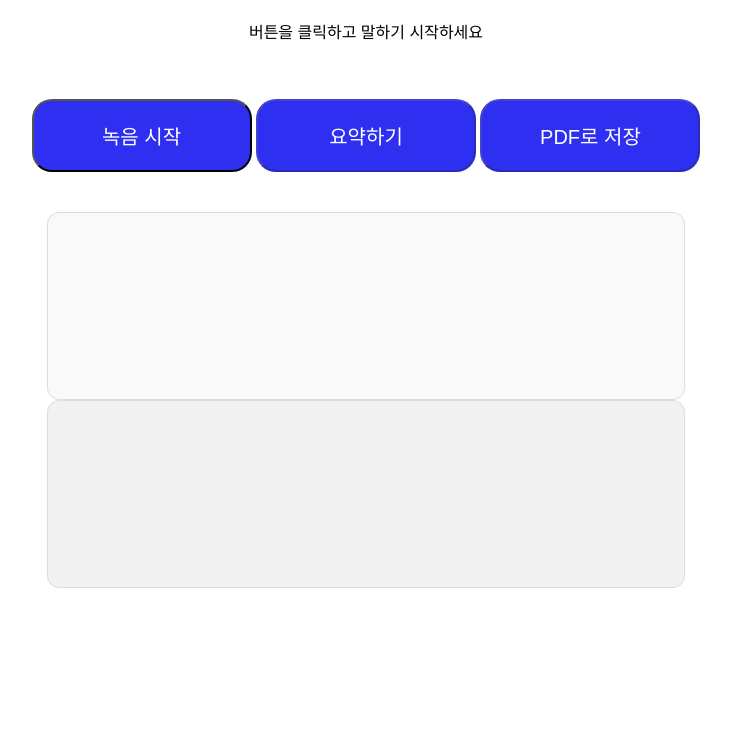
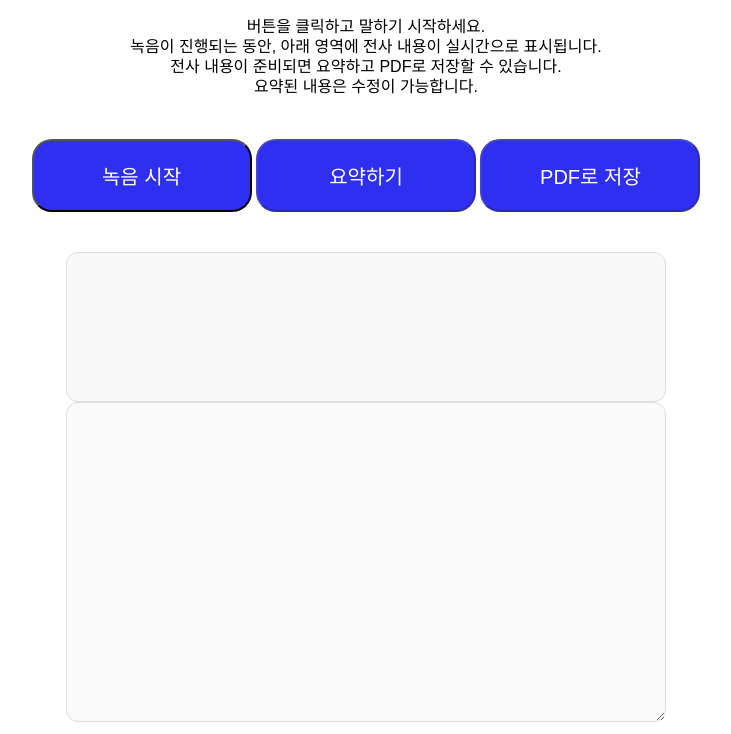
Before and after one commit to zor125/tutoring_app, a website: page public/index.html in a window 1280 px wide. Shown: the part 70-804 px from the top of the page, without its empty margins (274-1005 px from the left). Drawn offline with Linux system fonts and the light colour scheme.

Commit message:
26/01/16 second

```diff
--- a/public/index.html
+++ b/public/index.html
@@ -8,13 +8,18 @@
     </head>
     <body>
         <h1>과외 자동 기록지</h1>
-        <P>버튼을 클릭하고 말하기 시작하세요</P>
+        <P>버튼을 클릭하고 말하기 시작하세요.</P>
+        <P>녹음이 진행되는 동안, 아래 영역에 전사 내용이 실시간으로 표시됩니다.</P>
+        <P>전사 내용이 준비되면 요약하고 PDF로 저장할 수 있습니다.</P>
+        <P>요약된 내용은 수정이 가능합니다.</P>
         <button id="recording-button">녹음 시작</button>
         <button id="summary-button" disabled>요약하기</button>
         <button id="pdf-button" disabled>PDF로 저장</button>
-        <div id="transcription-result"></div>
-        <div id= "summary-result" aria-live="polite"></div>
-        <p id = "error-message" hidden aria-hidden="true">
+        <div class="content-wrap">
+          <div id="transcription-result"></div>
+          <textarea id="summary-result" aria-live="polite"></textarea>
+        </div>
+         <p id = "error-message" hidden aria-hidden="true">
             Button was removed<br>Your browser doesn't support Speech Recognition with
         </p>
 
--- a/public/speech-api.js
+++ b/public/speech-api.js
@@ -1,4 +1,13 @@
 window.addEventListener("DOMContentLoaded", () => {
+  const prettifySummary = (md) => {
+  return md
+    .replace(/\*\*(.+?)\*\*/g, "$1")
+    .replace(/^###\s+(.+)$/gm, "【$1】")
+    .replace(/^####\s+(.+)$/gm, "  - $1")
+    .replace(/^- /gm, "• ")
+    .replace(/^---$/gm, "────────────")
+    .trim();
+  };
   const recordingButton = document.getElementById("recording-button");
   const transcriptionResult = document.getElementById("transcription-result");
   const summaryButton = document.getElementById("summary-button");
@@ -107,7 +116,9 @@ window.addEventListener("DOMContentLoaded", () => {
         }
 
         const data = await res.json();
-        summaryResult.textContent = data.summary ?? "(요약 결과가 비어있음)";
+        summaryResult.value = prettifySummary(
+          data.summary ?? "(요약 결과가 비어있음)"
+        );
         pdfButton.disabled = false;
       } catch (err) {
         summaryResult.textContent = "에러: " + (err?.message || String(err));
@@ -120,7 +131,7 @@ window.addEventListener("DOMContentLoaded", () => {
     };
 
     const onPdfClick = async () => {
-      const summaryText = (summaryResult?.textContent || "").trim();
+      const summaryText = (summaryResult?.value || "").trim();
       if (!summaryText) {
         alert("PDF로 만들 요약 내용이 없습니다.");
         return;
--- a/public/style.css
+++ b/public/style.css
@@ -3,10 +3,18 @@ body {
     font-family : Arial, sans-serif;
     text-align : center;
 }
+p {
+    margin: 4px 0;
+    line-height: 1.0;
+  }
+* { box-sizing: border-box; }
+.content-wrap {
+  width: 80%;
+  max-width: 600px;
+  margin: 0 auto;
+}
 #transcription-result {
-    width: 80%;
-    max-width : 600px;
-
+    width: 100%;
     min-height : 150px;
     padding : 1em;
     margin : 0 auto;
@@ -31,24 +39,30 @@ body {
 }
 
 #summary-result {
-    width: 80%;
-    max-width : 600px;
+  /* 레이아웃 */
+  width: 100%;
+  min-height: 320px;
+  margin: 0 auto;
+  padding: 16px;
 
-    min-height : 150px;
-    padding : 1em;
-    margin : 0 auto;
+  /* 박스 스타일 */
+  border: 1px solid #ddd;
+  border-radius: 12px;
+  background-color: #fafafa;
 
-    border : 1px solid #ddd;
-    border-radius : 12px;
-    background-color : #f1f1f1;
+  /* 텍스트 */
+  white-space: pre-wrap;
+  line-height: 1.7;
+  font-size: 16px;
+  text-align: left;
+  color: #4a4a4a;
 
-    white-space: pre-wrap;
-    line-height : 1em;
-    font-size : 18px;
-    text-align:left;
+  /* 스크롤 */
+  overflow-y: auto;
 
-    overflow-y:auto ;
-    color : #4a4a4a;
+  /* textarea 기본 스타일 정리 */
+  box-sizing: border-box;
+  resize: vertical;
 }
 
 #error-message {
```
Also changed, not shown: server.mjs (+11 -3 lines), README.md.
